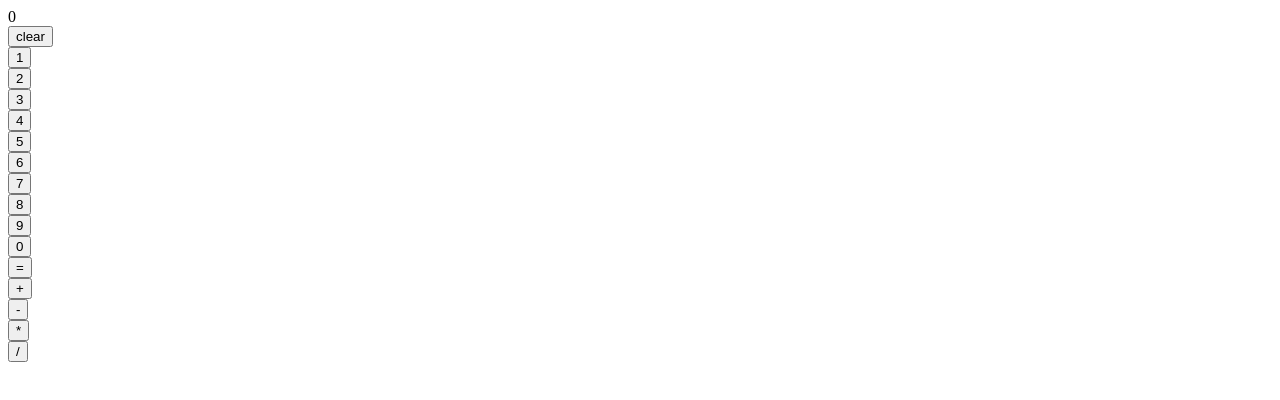
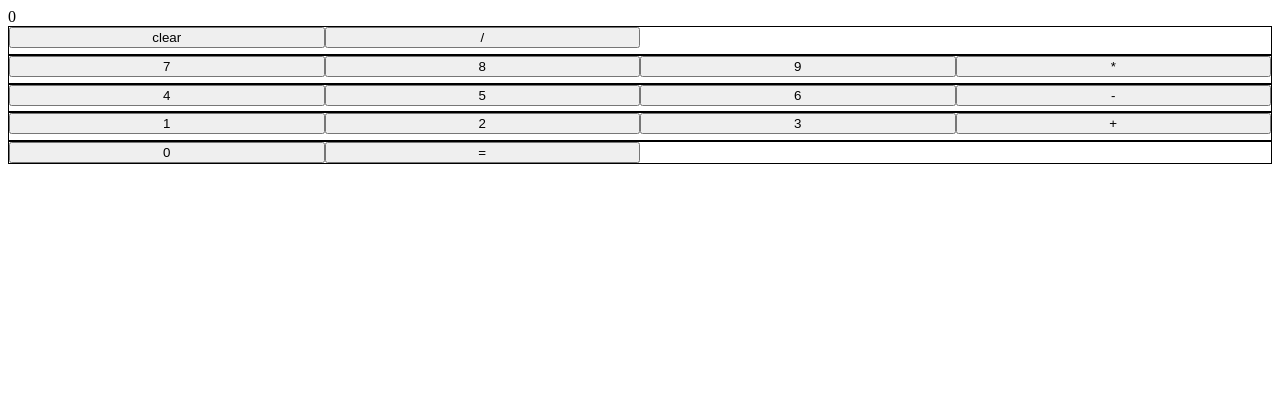
Before and after one commit to jaehyuneyea/Calculator, a plain HTML site: page index.html in a window 1280 px wide. Drawn offline with Linux system fonts and the light colour scheme.

Commit message:
Applied basic CSS Grid to lay out buttons in a calculator pattern

```diff
--- a/index.html
+++ b/index.html
@@ -14,22 +14,33 @@
       0
     </div>
     <div class="buttons">
+      <div class="button-1">
         <div><button id="clear">clear</button></div>
+        <div><button id="divide">/</button></div>
+      </div>
+      <div class="button-2">
+        <div><button id="seven">7</button></div>
+        <div><button id="eight">8</button></div>
+        <div><button id="nine">9</button></div>
+        <div><button id="times">*</button></div>
+      </div>
+      <div class="button-3">
+        <div><button id="four">4</button></div>
+        <div><button id="five">5</button></div>
+        <div><button id="six">6</button></div>
+        <div><button id="minus">-</button></div>
+      </div>
+      <div class="button-4">
         <div><button id="one">1</button></div>
         <div><button id="two">2</button></div>
         <div><button id="three">3</button></div>
-      <div><button id="four">4</button></div>
-      <div><button id="five">5</button></div>
-      <div><button id="six">6</button></div>
-      <div><button id="seven">7</button></div>
-      <div><button id="eight">8</button></div>
-      <div><button id="nine">9</button></div>
+        <div><button id="plus">+</button></div>
+      </div>
+      <div class="button-5">
         <div><button id="zero">0</button></div>
         <div><button id="equals">=</button></div>
-      <div><button id="plus">+</button></div>
-      <div><button id="minus">-</button></div>
-      <div><button id="times">*</button></div>
-      <div><button id="divide">/</button></div>
+      </div>
+
     </div>
   </div>
 </body>
--- a/style.css
+++ b/style.css
@@ -0,0 +1,19 @@
+.buttons {
+  display: grid;
+  grid-template-rows: 25% 25% 25% 25%;
+}
+
+.button-1,
+.button-2,
+.button-3,
+.button-4,
+.button-5
+{
+  display: grid;
+  grid-template-columns: 25% 25% 25% 25%;
+  border: solid black 1px;
+}
+
+button {
+  width: 100%;
+}
```
Lines whose indentation alone changed are shown as unchanged.
